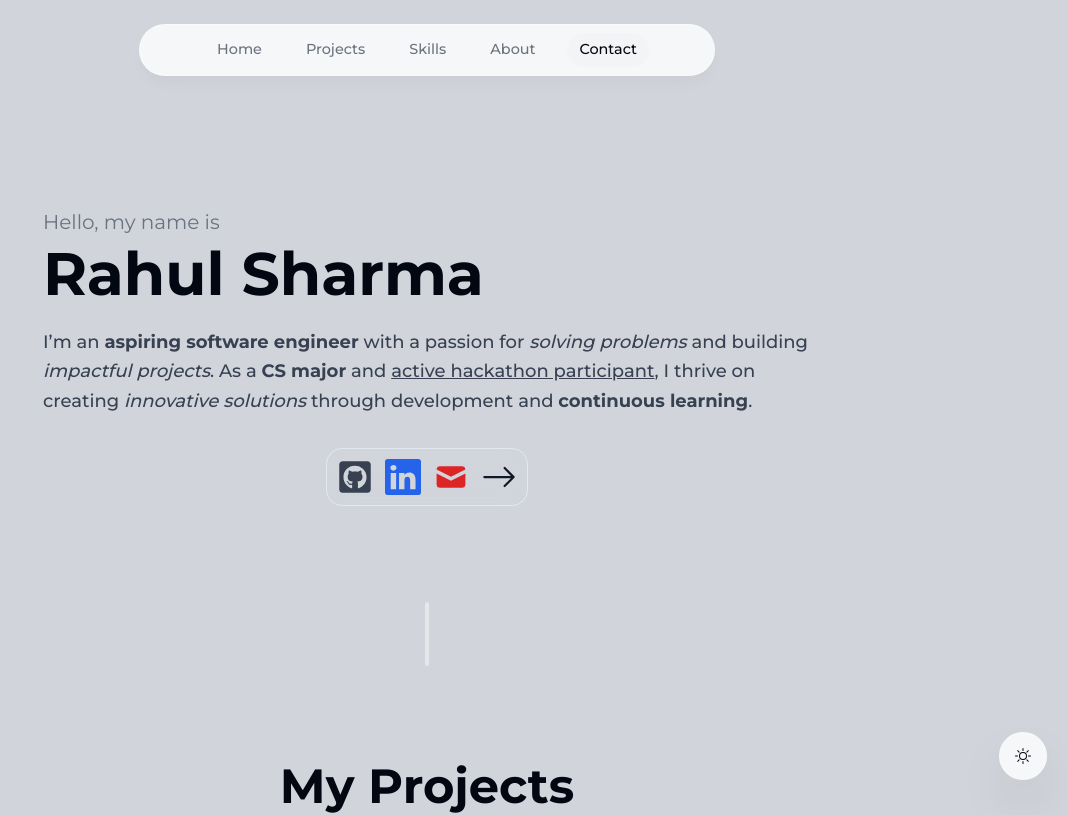
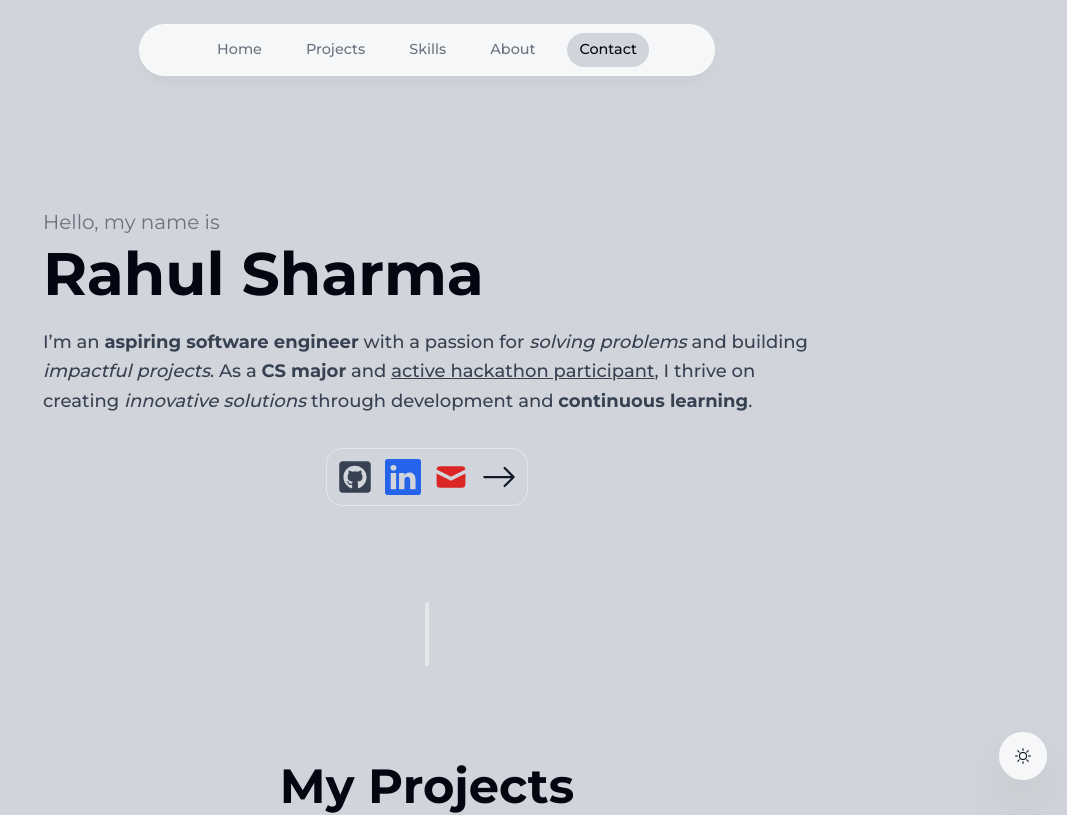
Before and after one commit to rahul-sharma-cs/portfolio, a Next.js app: page / in a window 1280 px wide. Shown: the top 815 px of the page, without its empty margins (213-1280 px from the left). Built offline with nearby package versions, Linux system fonts and the light colour scheme.

Commit message:
Update header.tsx
changed the darkness for the active section shadow

```diff
--- a/components/header.tsx
+++ b/components/header.tsx
@@ -46,7 +46,7 @@
 
                 {link.name === activeSection && (
                   <motion.span
-                    className="bg-gray-100 rounded-full absolute inset-0 -z-10 dark:bg-gray-800"
+                    className="bg-gray-300 rounded-full absolute inset-0 -z-10 dark:bg-gray-700"
                     layoutId="activeSection"
                     transition={{
                       type: "spring",
```
